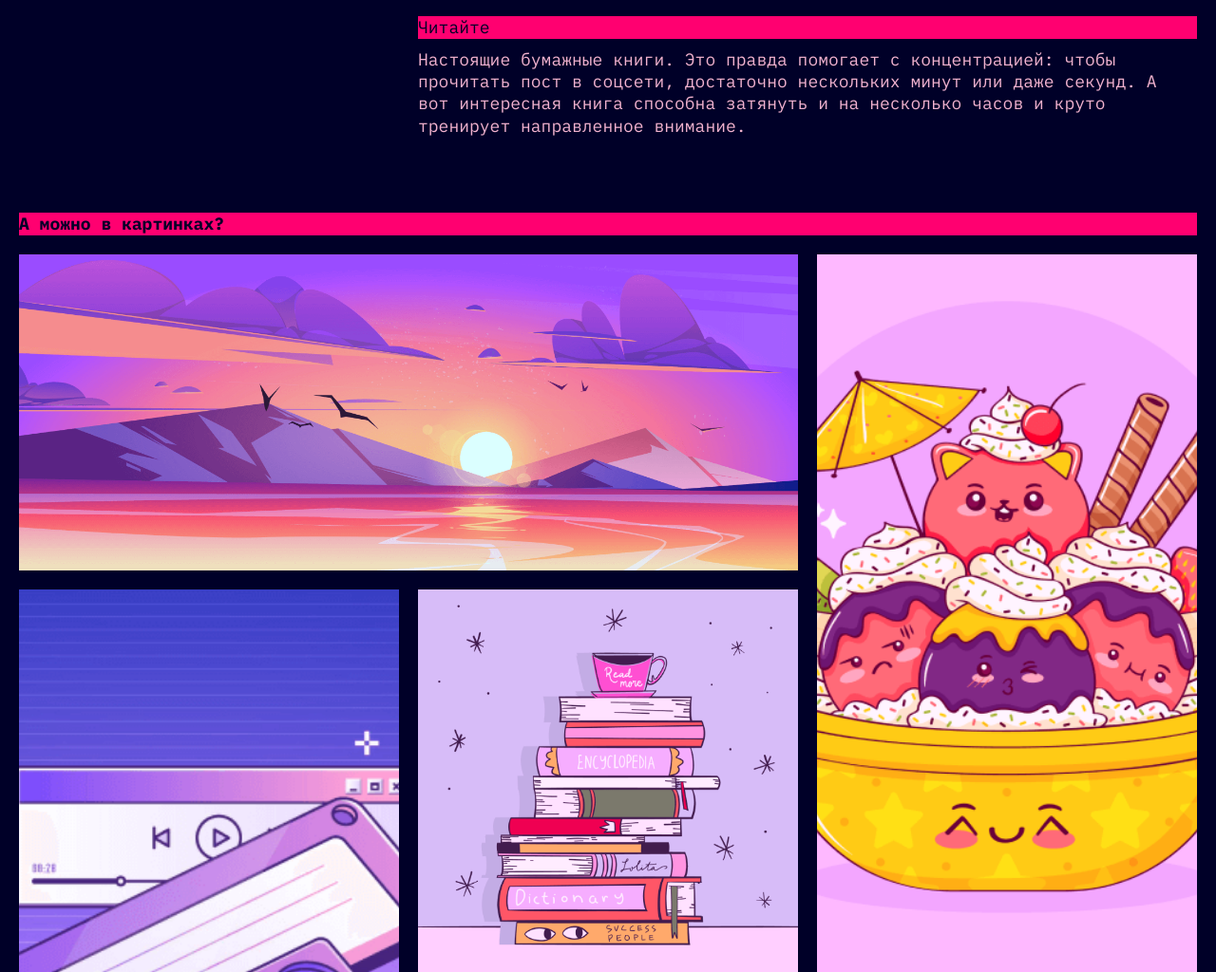
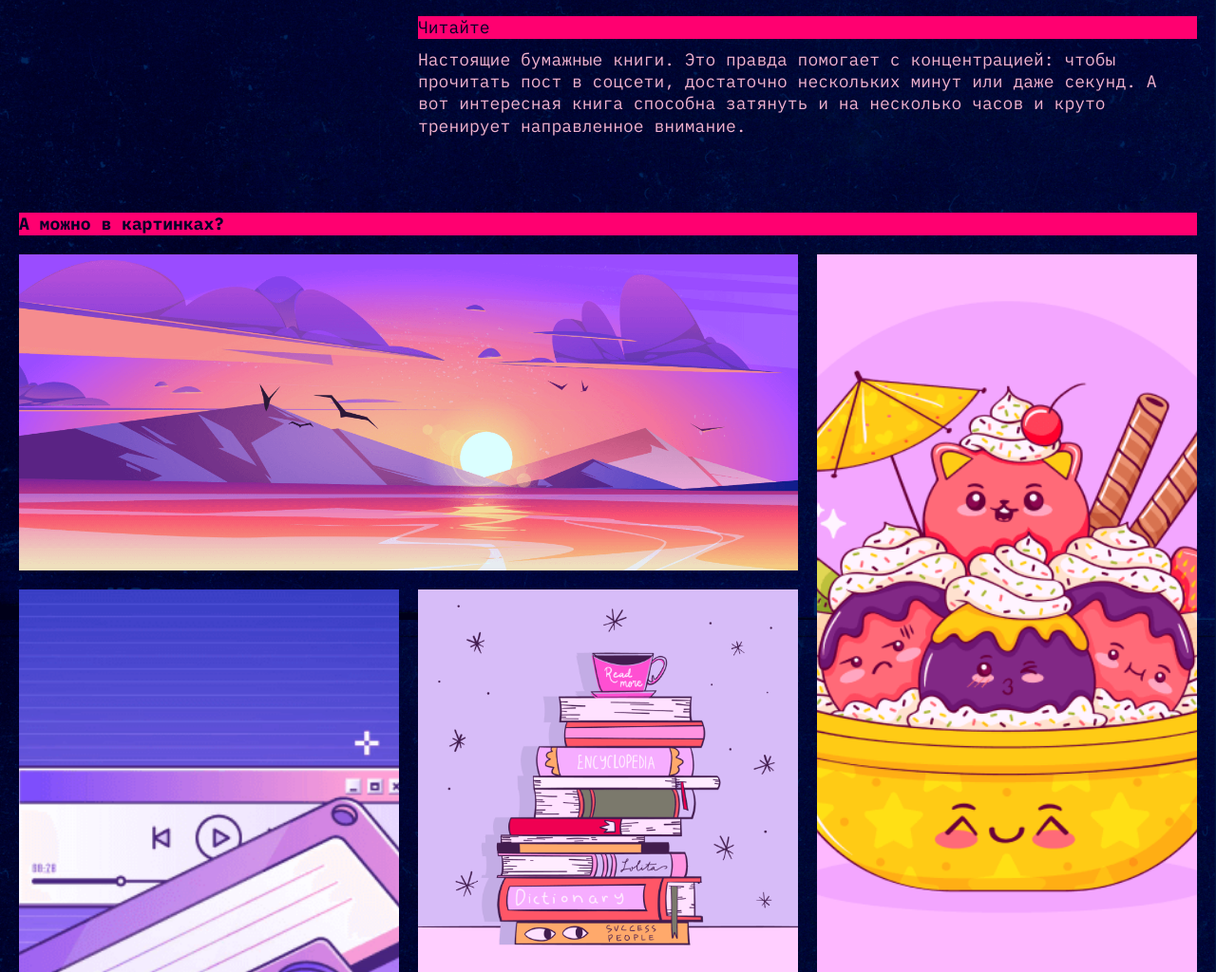
Before and after one commit to kirillustork/slozhno-sosredotochitsya, a plain HTML site: page index.html in a window 1280 px wide. Shown: the part 2547-3571 px from the top of the page at 95% size. Drawn offline with Linux system fonts and the light colour scheme.

Commit message:
forth_iteration

```diff
--- a/index.html
+++ b/index.html
@@ -140,7 +140,7 @@
       </article>
     </section>
     <section class="content__illustrations">
-      <h3 class="content__tips-subtitle decorated-text">А можно в картинках?</h3>
+      <h2 class="content__tips-subtitle decorated-text">А можно в картинках?</h2>
       <ul class="content__images-list">
         <li class="content__image-item sunset"><img src="./images/sunset.png" loading="lazy" alt="Небо и облака"></li>
         <li class="content__image-item ice-cream"><img src="./images/ice-cream.png" loading="lazy" alt="Хорошая еда">
--- a/styles/style.css
+++ b/styles/style.css
@@ -3,11 +3,12 @@
 .page {
   /* сохраните в разметке и стилях класс page. На его основе работает скрипт. */
   color: var(--font-color, #F1B2CE);
-  font-family: var(--main-font), sans-serif; /* Поправил, но, честно говоря, не понял, почему для шрифта, указанного через переменную, фолбек выносится за скобки?? */
+  font-family: var(--main-font), sans-serif;
   background-color: var(--background-color, #000028);
   font-size: var(--main-font-size, 18px);
   background-image: var(--background-image);
-  background-size: auto 100vh;
+  background-size: cover;
+  background-position: center;
   background-repeat: no-repeat;
   background-attachment: fixed;
 }
```
